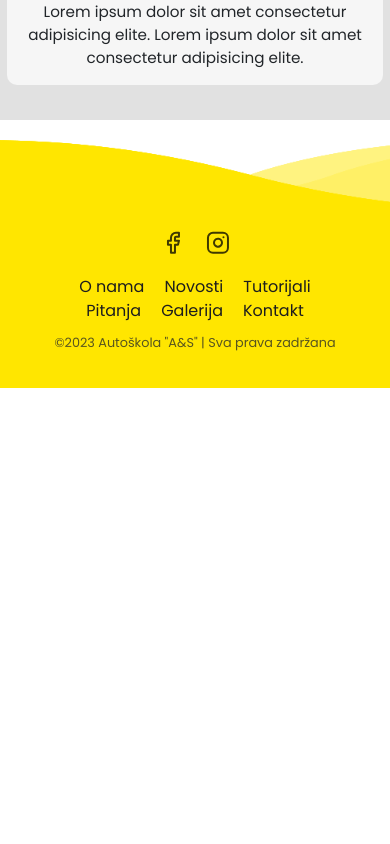
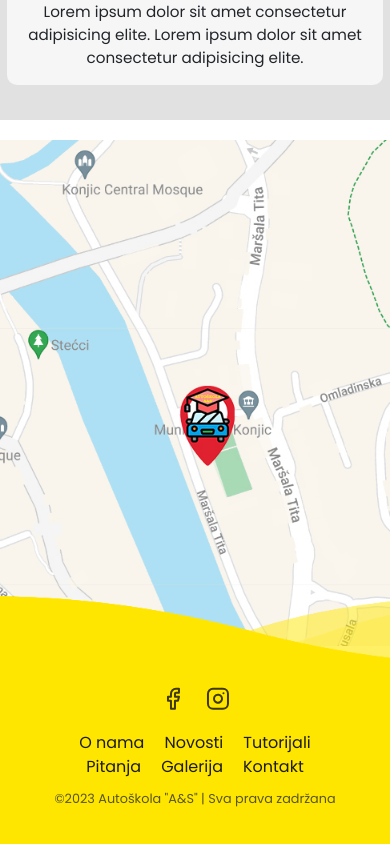
Before and after one commit to ediszatega/autoskolaas, an Angular app: page /pocetna in a window 390 px wide. Shown: the part 4196-5040 px from the top of the page. Before the commit the page ends 4584 px from the top, so only its background shows below. Built offline with nearby package versions, Linux system fonts and the light colour scheme.

Commit message:
add location map on homepage

```diff
--- a/src/app/components/home/home.component.css
+++ b/src/app/components/home/home.component.css
@@ -294,6 +294,21 @@
   border-radius: 50%;
 }
 
+.location-map-section {
+  width: 100%;
+  height: 60vh;
+  background-image: url(../../../assets/autoskolaas_map_pin.jpg);
+  background-position: center center;
+  background-repeat: no-repeat;
+  background-size: cover;
+  margin-bottom: -4%;
+}
+
+.location-map-img {
+  width: 100%;
+  height: 100%;
+}
+
 /* SECONDARY CLASSES */
 .inverted {
   color: var(--text-white);
@@ -351,6 +366,10 @@
     font-size: 1rem;
     text-align: center;
   }
+
+  .location-map-section {
+    margin-bottom: -7%;
+  }
 }
 
 @media (max-width: 750px) {
@@ -376,6 +395,10 @@
   .review-card {
     max-width: 500px;
     margin-bottom: 15px;
+  }
+
+  .location-map-section {
+    margin-bottom: -9%;
   }
 }
 
@@ -414,6 +437,10 @@
   .review-card {
     max-width: 400px;
   }
+
+  .location-map-section {
+    margin-bottom: -13%;
+  }
 }
 
 @media (max-width: 580px) {
--- a/src/app/components/home/home.component.html
+++ b/src/app/components/home/home.component.html
@@ -404,4 +404,8 @@
       </div>
     </div>
   </div>
+
+  <div class="location-map-section">
+    <div class="location-map-img"></div>
+  </div>
 </div>
```
Also changed, not shown: src/assets/autoskolaas_map_pin.jpg (added).
